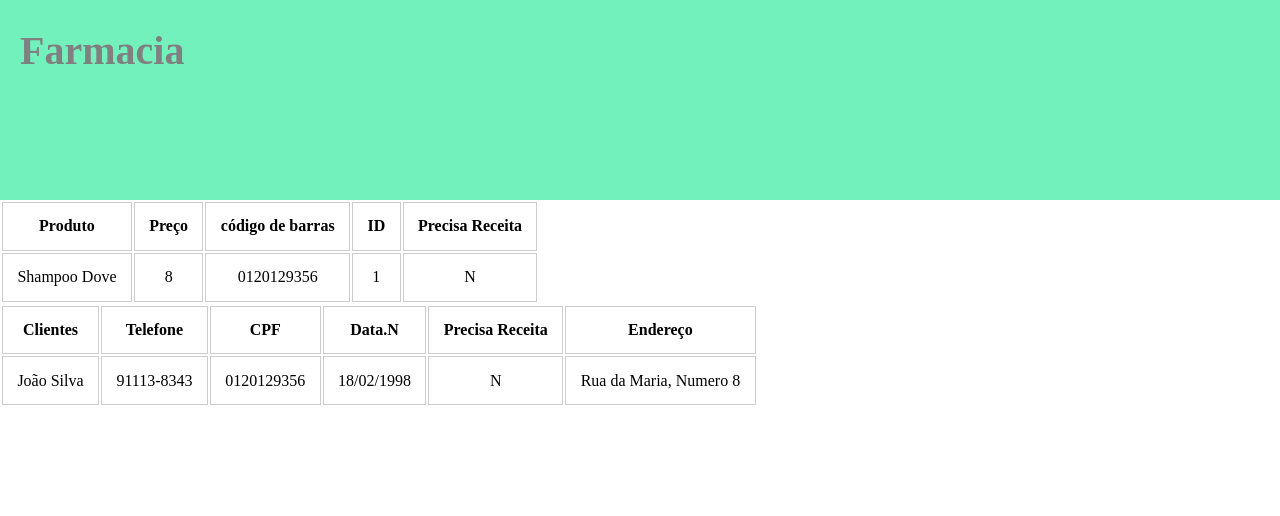
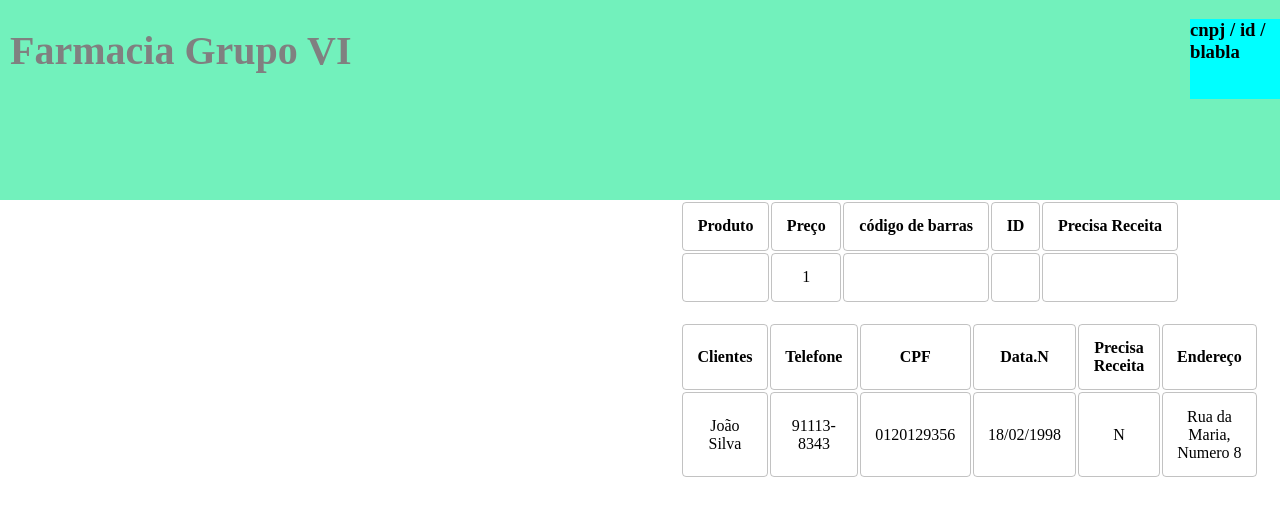
Before and after one commit to HugoLunatico/Farmacia-Grupo-VI, a plain HTML site: page index.html in a window 1280 px wide. Drawn offline with Linux system fonts and the light colour scheme.

Commit message:
Add files via upload

```diff
--- a/index.html
+++ b/index.html
@@ -9,11 +9,12 @@
 </head>
 <body>
     <div class="topo" >
-        <h1 id="titulo" >Farmacia</h1>
+        <h1 id="titulo" >Farmacia Grupo VI</h1>
+        <h3 id="informacoes">cnpj / id / blabla</h3>
     </div>
 
-    <section>
-            <table>
+    <section id="container">
+            <table id="tabela-produtos">
 					<thead>
 						<tr>
 							<th>Produto</th>
@@ -23,16 +24,19 @@
 							<th>Precisa Receita</th>
 						</tr>
 					</thead>
-					<tbody id="tabela-produtos">
-						<tr class="paciente" id="primeiro-paciente" >
-							<td class="info-nome">Shampoo Dove</td>
-							<td class="info-preço">8</td>
-							<td class="info-barra">0120129356</td>
-							<td class="info-ID">1</td>
-							<td class="info-receita">N</td>
+					<tbody >
+						<tr class="produtos" >
+							<td id="info-nome"></td>
+							<td id="info-preço"></td>
+							<td id="info-barra"></td>
+							<td id="info-ID"></td>
+							<td id="info-receita"></td>
                         </tr>
-        <section>
-                <table>
+                    </tbody>
+                    </table>
+                    <br>
+
+                <table id="tabela-clientes">
                     <thead>
                         <tr>
                             <th>Clientes</th>
@@ -44,8 +48,8 @@
 
                         </tr>
                     </thead>
-                    <tbody id="tabela-clientes">
-                            <tr class="paciente" id="primeiro-paciente" >
+                    <tbody >
+                            <tr class="clientes" >
                                 <td class="info-nome">João Silva</td>
                                 <td class="info-telefone">91113-8343</td>
                                 <td class="info-CPF">0120129356</td>
@@ -53,19 +57,20 @@
                                 <td class="info-receita">N</td>
                                 <td class="info-Endereço">Rua da Maria, Numero 8</td>
                             </tr>
+                        </tbody>
         </table>
-        </section>
 
 
-					</tbody>
-				</table>
+
+
+
 
     </section>
 
     <div id="footer" >
 
     </div>
-
+    <script src="json.js"></script>
     <script src="main.js"></script>
 </body>
 </html>
--- a/json.js
+++ b/json.js
@@ -1,4 +1,4 @@
-    const data = {
+    var data = {
     "id": 1,
     "cnpj": "01.000.000/0000-01",
     "nome": "Drogaria Devs",
--- a/main.js
+++ b/main.js
@@ -0,0 +1,8 @@
+var x = data.produtos;
+
+var produto = data.produtos[0].nome;
+
+console.log(produto)
+
+
+document.getElementById("info-preço").innerHTML = data.id + " " ;
--- a/style.css
+++ b/style.css
@@ -3,20 +3,47 @@ body{
 
 }
 .topo{
+    display: flex;
+    justify-content: space-between;
     background-color: rgb(114, 241, 188);
     width: 100%;
     height: 200px;
+    padding-left: 10px;
+    padding-right: 10px
 }
 #titulo{
     color: gray;
     font-size: 40px;
-    left: 20px;
-    position: absolute;
+
+}
+#informacoes{
+    background-color: aqua;
+    height: 80px;
+    width: 100px;
+    position: relative;
 }
 
 td, th {
 	padding: .9em;
 	margin: 0;
-	border: 1px solid #ccc;
-	text-align: center;
+    text-align: center;
+    border: solid 1px rgba(128, 128, 128, 0.479);
+    border-radius: 4px;
 }
+
+#tabela-clientes{
+    width: 500px;
+
+
+}
+#tabela-produtos{
+    width: 500px;
+
+}
+#container{
+    width: 600px;
+    height: 300px;
+    position: absolute;
+    right: 0px;
+
+}
```
